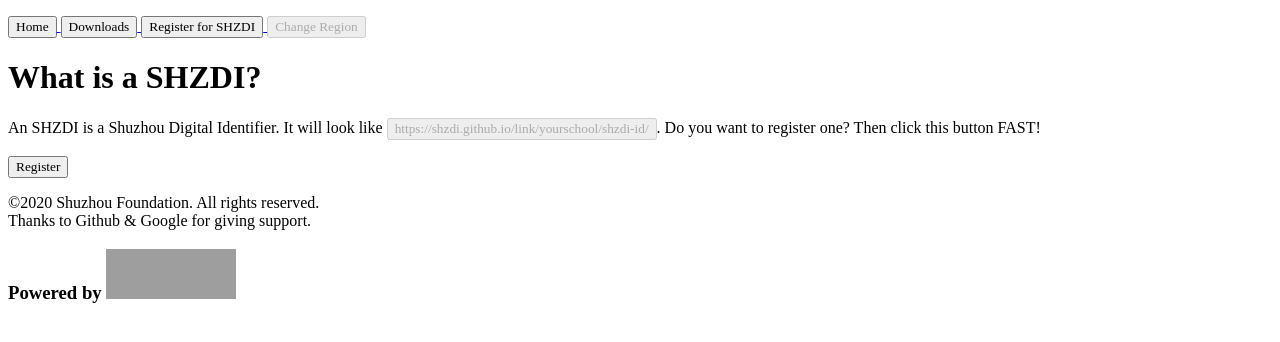
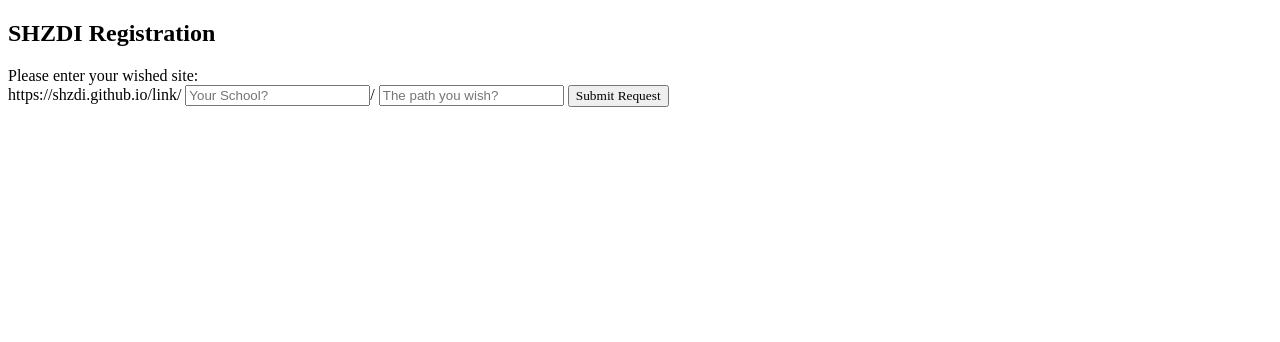
Before and after one commit to shzdi/shzdi.github.io, a plain HTML site: page services/register/index.html in a window 1280 px wide. Drawn offline with Linux system fonts and the light colour scheme; grey boxes are pictures that could not be loaded.

Commit message:
Update index.html

```diff
--- a/services/register/index.html
+++ b/services/register/index.html
@@ -1,20 +1,15 @@
 <!doctype html>
 <html>
   <head>
-    <title>Home - Shuzhou Digital Identifier</title>
+    <title>Register SHZDI - Shuzhou Digital Identifier</title>
     <script>
-      function lastupdated(){
-        var tlu = "8/12/2020 11:38 AM";
-        alert (tlu+"\n\n(c)2020 Shuzhou Foundation. All rights reserved.");
-      }
-      function home(){
-       window.location.href="https://shzdi.github.io/home";
-      }
-      function downloads(){
-       window.location.href="https://shzdi.github.io/downloads";
-      }
+      var school = document.getElementById("school").value;
+      var path = document.getElementById("path").value;
       function register(){
-       window.location.href="https://shzdi.github.io/services/register/";
+        alert ("You have requested the path you wished:\nhttps://shzdi.github.io/link/"+school+"/"+path+"\nIs it right. If it isn't, you should quit this site & try again.");
+        var aschool;
+        aschool = "mailto:shuzhou.liu2008@gmail.com?subject=Get%20SHZDI%20Link:%20(URL:%20https://shzdi.github.io/link/"+school+"/"+path+")";
+        window.location.href="aschool";
       }
     </script>
     <style>
@@ -24,33 +19,12 @@
     </style>
   </head>
   <body class = "shuzhou">
-    <p>
-      <a href="#" onclick = "home()">
-        <button class = "shuzhou">Home</button>
-      </a>
-      <a href="#" onclick = "downloads()">
-        <button class = "shuzhou">Downloads</button>
-      </a>
-      <a href="#" onclick = "register()">
-        <button class = "shuzhou">Register for SHZDI</button>
-      </a>
-      <a href="#" onclick = "region()">
-        <input type="submit" class = "shuzhou" disabled = "disabled" value = "Change Region"/>
-      </a>
-      <script async src="https://cse.google.com/cse.js?cx=000170309205623803789:kexvbphc9rq"></script>
-      <div class="gcse-search"></div>
-     </p>
-     <h1>
-       What is a SHZDI?
-    </h1>
-    <p>An SHZDI is a Shuzhou Digital Identifier. It will look like <input type="submit" class = "shuzhou" disabled = "disabled" value = "https://shzdi.github.io/link/yourschool/shzdi-id/"/>.
-      Do you want to register one? Then click this button FAST!</p>
-    <a href="javascript:void(0)" onclick = "register()">
-        <button class = "shuzhou">Register</button>
-      </a>
-    <footer class = "site-footer">
-      <p>&copy;2020 Shuzhou Foundation. All rights reserved.<br>
-        Thanks to Github &amp; Google for giving support.<br>
-        <h3>Powered by <img src="https://www.google.com/images/branding/googlelogo/2x/googlelogo_color_272x92dp.png" width = 130 height = 50/></h3></p>
+    <h2>SHZDI Registration</h2>
+    <p>Please enter your wished site:<br>
+       https://shzdi.github.io/link/
+      <input type="text" placeholder="Your School?" length = 15 id="school" name="school"/>/
+      <input type="text" placeholder="The path you wish?" id="path" name="path">
+      <input type="Submit" value="Submit Request" class="shuzhou" onclick="register()"/>
+    </p>
   </body>
 </html>
```
